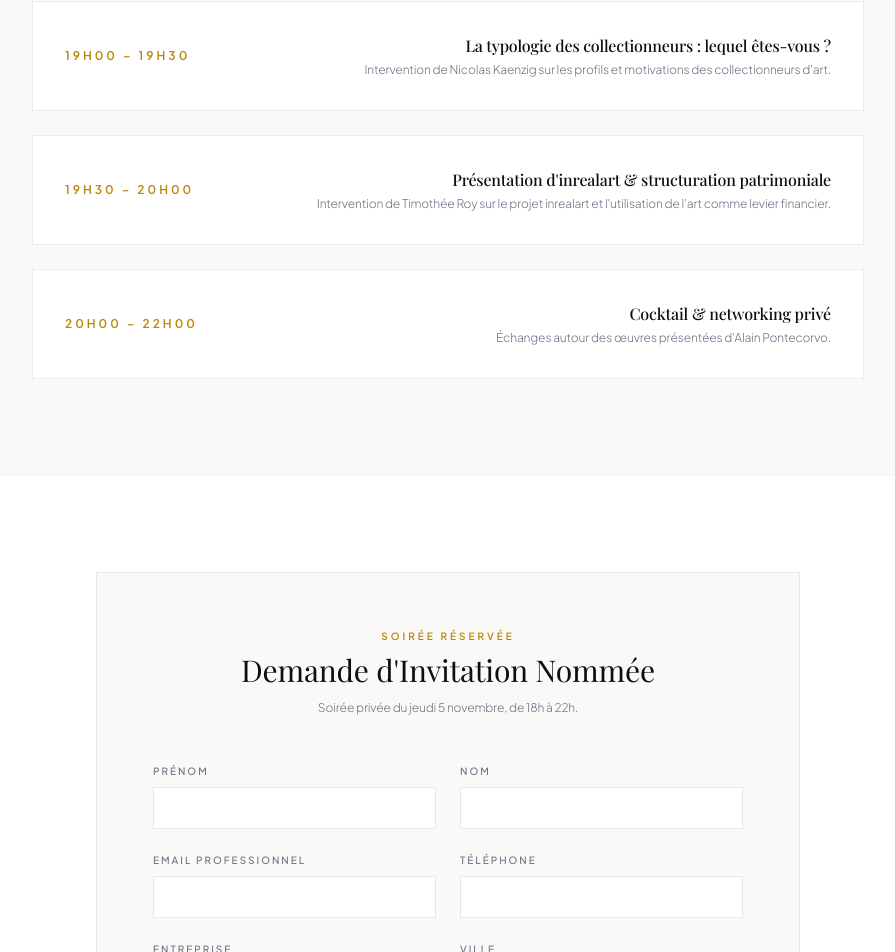
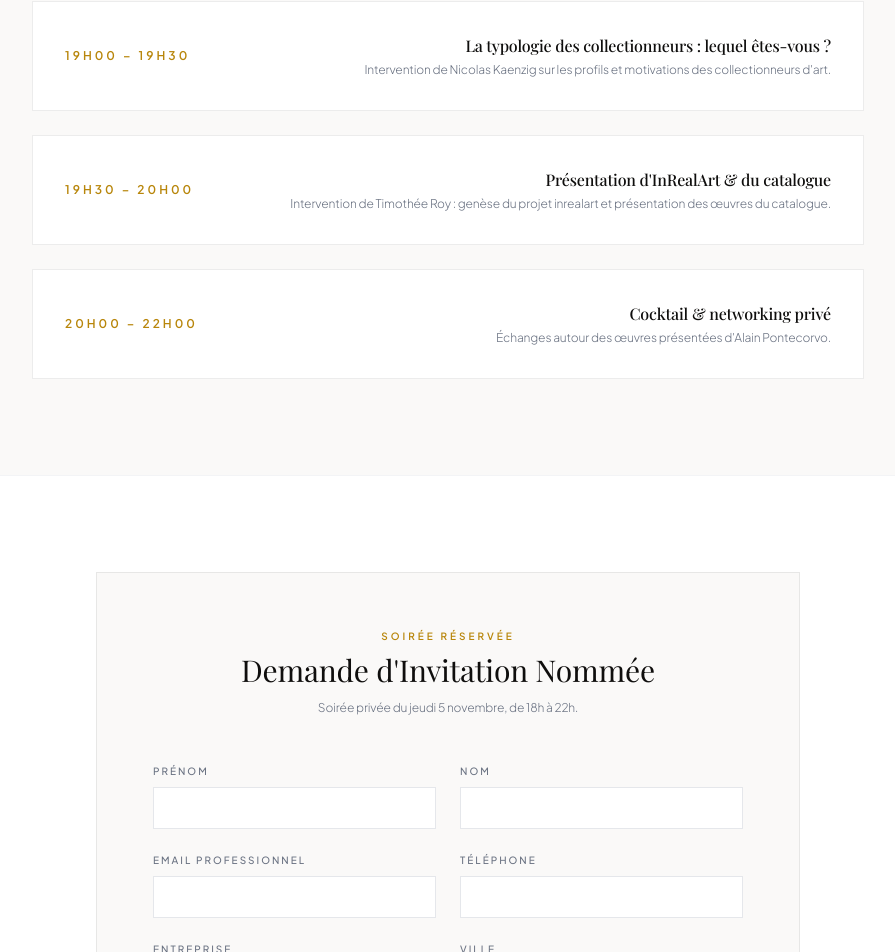
Before and after one commit to InRealArt/gallery-leadouze-events, a Next.js app: page / in a window 1280 px wide. Shown: the part 4139-5091 px from the top of the page, without its empty margins (192-1087 px from the left). Built offline with nearby package versions, Linux system fonts and the light colour scheme; no server answers.

Commit message:
change wording inrealart speach

```diff
--- a/src/data/event.ts
+++ b/src/data/event.ts
@@ -84,8 +84,8 @@ export const programme: ProgrammeItem[] = [
   },
   {
     time: "19h30 – 20h00",
-    title: "Présentation d'inrealart & structuration patrimoniale",
-    description: "Intervention de Timothée Roy sur le projet inrealart et l'utilisation de l'art comme levier financier.",
+    title: "Présentation d'InRealArt & du catalogue",
+    description: "Intervention de Timothée Roy : genèse du projet inrealart et présentation des œuvres du catalogue.",
   },
   {
     time: "20h00 – 22h00",
```
